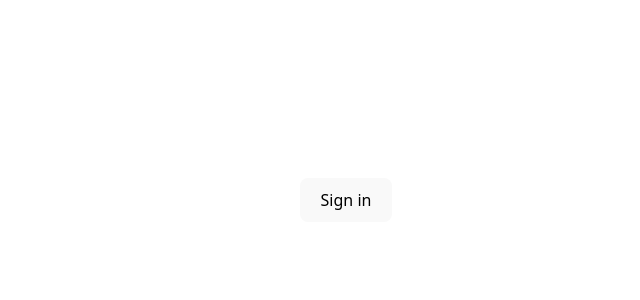
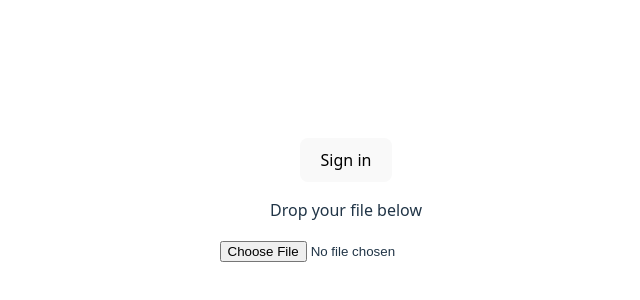
Before and after one commit to kpunno/pdfxref, a React (Vite) app: page / in a window 1280 px wide. Shown: the part 200-500 px from the top of the page, without its empty margins (294-934 px from the left). Built offline with nearby package versions, Linux system fonts and the light colour scheme.

Commit message:
add temporary pdf upload and view

```diff
--- a/src/App.jsx
+++ b/src/App.jsx
@@ -1,11 +1,11 @@
 import { useState, useEffect, useRef } from "react";
 import { provider, auth, signInWithPopup, signOut } from "./firebase";
-import { getDocument } from "pdfjs-dist";
 import "./App.css";
 
 function App() {
   //#region variables
   const [user, setUser] = useState(null);
+  const [url, seturl] = useState(null);
   //#endregion
 
   //#region functions
@@ -15,7 +15,7 @@ function App() {
       const result = await signInWithPopup(auth, provider);
       setUser(result.user);
     } catch (err) {
-      // Remove console logs, need better logger (pino ??)
+      // TODO: Remove console logs, need better logger (pino ??)
       console.error("Login failed", err);
     }
   };
@@ -25,6 +25,13 @@ function App() {
   };
 
   //pdf
+  const handleFileUpload = (e) => {
+    const file = e.target.files[0];
+    if (file && file.type == "application/pdf") {
+      const url = URL.createObjectURL(file);
+      seturl(url);
+    }
+  }
   // ... <object></object>
 
   //#endregion
@@ -33,14 +40,24 @@ function App() {
   return (
     <div>
       {user ? (
-        <div>
+        <>
           <p>{user.displayName}</p>
           <button onClick={handleLogout}>Sign out</button>
-        </div>
+        </>
       ) : (
-        <div>
-          <button onClick={handleLogin}>Sign in</button>
-        </div>
+        <button onClick={handleLogin}>Sign in</button>
+      )}
+      <p>Drop your file below</p>
+      <input type="file" onChange={handleFileUpload}></input>
+      {url && (
+        <object
+          data={url}
+          type="application/pdf"
+          width="100%"
+          height="600px"
+        >
+          <p>bad!!</p>
+        </object>
       )}
     </div>
   );
```
